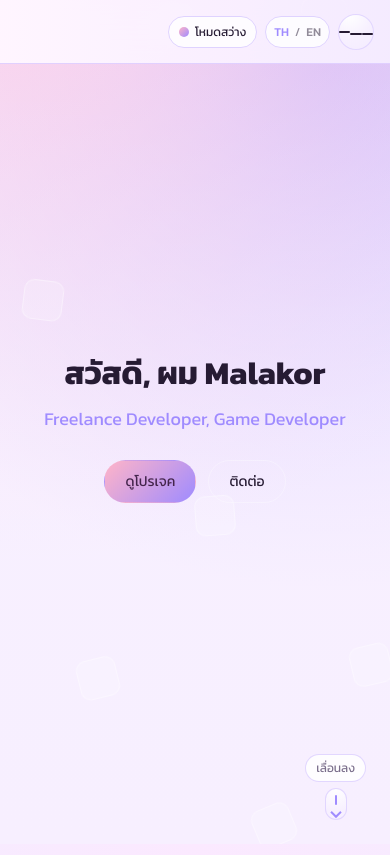
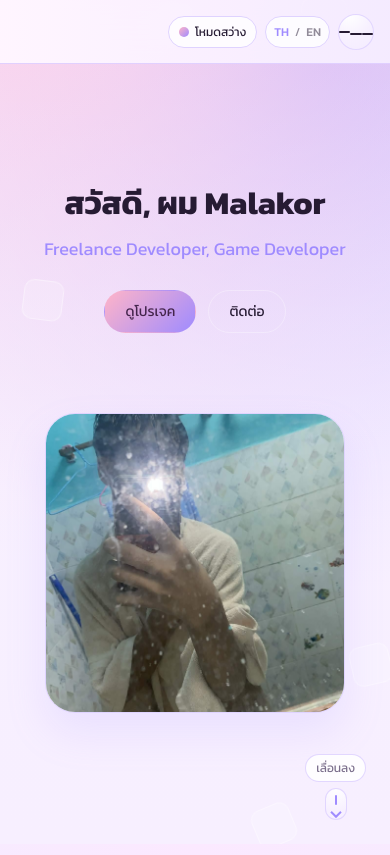
Before and after one commit to malakorreal/malakorworld, a website: page index.html in a window 390 px wide. Shown: the top 855 px of the page. Drawn offline with Linux system fonts and the light colour scheme.

Commit message:
Add hero image and adjust layout to side-by-side

```diff
--- a/index.html
+++ b/index.html
@@ -66,12 +66,19 @@
   <main>
     <section id="home" class="section hero">
       <div class="hero-overlay"></div>
+      <div class="section-inner hero-inner">
         <div class="hero-content">
           <h1 class="hero-title" data-i18n="heroTitle">สวัสดี, ผม Malakor</h1>
           <p class="hero-subtitle" data-i18n="heroSubtitle">Freelance developer , Game Developer</p>
           <div class="hero-actions">
             <a href="#projects" class="btn primary" data-i18n="heroPrimaryCta">ดูโปรเจค</a>
             <a href="https://guns.lol/malakorkubb" target="_blank" rel="noreferrer" class="btn outline" data-i18n="heroSecondaryCta">ติดต่อ</a>
+          </div>
+        </div>
+        <div class="hero-visual">
+          <div class="hero-image-wrap">
+            <img src="assets/about/main.jpg" alt="Malakor Avatar">
+          </div>
         </div>
       </div>
       <div class="hero-scroll-hint">
--- a/styles.css
+++ b/styles.css
@@ -533,11 +533,74 @@ body[data-theme="dark"] .nav-toggle {
   z-index: -1;
 }
 
+.hero-inner {
+  display: flex;
+  align-items: center;
+  justify-content: space-between;
+  gap: 40px;
+  position: relative;
+  z-index: 2;
+}
+
 .hero-content {
   position: relative;
-  z-index: 2;
-  text-align: center;
-  padding: 0 16px;
+  text-align: left;
+  padding: 0;
+  flex: 1.2;
+}
+
+.hero-visual {
+  flex: 1;
+  display: flex;
+  justify-content: center;
+  align-items: center;
+  perspective: 1000px;
+}
+
+.hero-image-wrap {
+  width: 100%;
+  max-width: 400px;
+  aspect-ratio: 1;
+  border-radius: 30px;
+  overflow: hidden;
+  border: 1px solid var(--border-soft);
+  box-shadow: 0 20px 40px rgba(159, 139, 255, 0.15);
+  background: white;
+  transition: transform var(--transition-normal);
+  transform: rotateY(-10deg) rotateX(5deg);
+}
+
+.hero-image-wrap:hover {
+  transform: rotateY(0deg) rotateX(0deg) scale(1.02);
+}
+
+.hero-image-wrap img {
+  width: 100%;
+  height: 100%;
+  object-fit: cover;
+}
+
+@media (max-width: 900px) {
+  .hero-inner {
+    flex-direction: column;
+    text-align: center;
+    padding-top: 40px;
+  }
+
+  .hero-content {
+    text-align: center;
+    flex: none;
+  }
+
+  .hero-visual {
+    width: 100%;
+    margin-top: 40px;
+  }
+
+  .hero-image-wrap {
+    max-width: 300px;
+    transform: none;
+  }
 }
 
 .hero-scroll-hint {
@@ -629,7 +692,13 @@ body[data-theme="dark"] .nav-toggle {
   display: inline-flex;
   gap: 12px;
   flex-wrap: wrap;
-  justify-content: center;
+  justify-content: flex-start;
+}
+
+@media (max-width: 900px) {
+  .hero-actions {
+    justify-content: center;
+  }
 }
 
 .btn {
```
Lines whose indentation alone changed are shown as unchanged.
